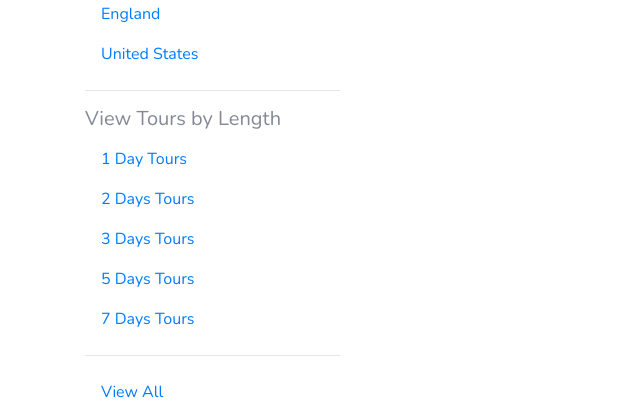
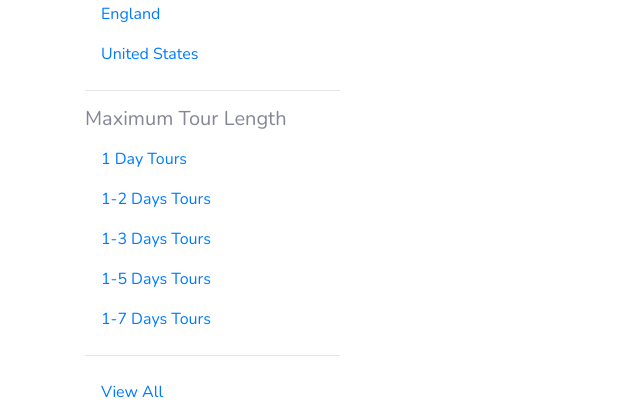
Before and after one commit to redlik/travelportal-m3, a Flask app: page /tours in a window 1280 px wide. Shown: the part 278-694 px from the top of the page, without its empty margins (0-640 px from the left). Run offline with Flask 2, Linux system fonts and the light colour scheme; data that the repository does not hold is empty; some libraries are stand-ins or nearby versions.

```diff
--- a/application/templates/tours.html
+++ b/application/templates/tours.html
@@ -6,21 +6,27 @@
         <div class="col-md-3 sidebar">
             <h5>View Tours by Country</h5>
             <nav class="nav flex-column">
-            <a class="nav-link {% if country =='france' %} active {% endif %}" href="{{ url_for('tours_location', country='france') }}">France</a>
-            <a class="nav-link {% if country =='ireland' %} active {% endif %}" href="{{ url_for('tours_location', country='ireland') }}">Ireland</a>
-            <a class="nav-link {% if country =='italy' %} active {% endif %}" href="{{ url_for('tours_location', country='italy') }}">Italy</a>
-            <a class="nav-link {% if country =='spain' %} active {% endif %}" href="{{ url_for('tours_location', country='spain') }}">Spain</a>
-            <a class="nav-link {% if country =='uk' %} active {% endif %}" href="{{ url_for('tours_location', country='uk') }}">England</a>
-            <a class="nav-link {% if country =='us' %} active {% endif %}" href="{{ url_for('tours_location', country='us') }}">United States</a>
+                <a class="nav-link {% if country =='france' %} active {% endif %}"
+                    href="{{ url_for('tours_location', country='france') }}">France</a>
+                <a class="nav-link {% if country =='ireland' %} active {% endif %}"
+                    href="{{ url_for('tours_location', country='ireland') }}">Ireland</a>
+                <a class="nav-link {% if country =='italy' %} active {% endif %}"
+                    href="{{ url_for('tours_location', country='italy') }}">Italy</a>
+                <a class="nav-link {% if country =='spain' %} active {% endif %}"
+                    href="{{ url_for('tours_location', country='spain') }}">Spain</a>
+                <a class="nav-link {% if country =='uk' %} active {% endif %}"
+                    href="{{ url_for('tours_location', country='uk') }}">England</a>
+                <a class="nav-link {% if country =='us' %} active {% endif %}"
+                    href="{{ url_for('tours_location', country='us') }}">United States</a>
             </nav>
             <hr>
-        <h5>View Tours by Length</h5>
+            <h5>Maximum Tour Length</h5>
             <nav class="nav flex-column">
-            <a class="nav-link" href="{{ url_for('tours_length', length='1 Day') }}">1 Day Tours</a>
-            <a class="nav-link" href="{{ url_for('tours_length', length='2 Days') }}">2 Days Tours</a>
-            <a class="nav-link" href="{{ url_for('tours_length', length='3 Days') }}">3 Days Tours</a>
-            <a class="nav-link" href="{{ url_for('tours_length', length='5 Days') }}">5 Days Tours</a>
-            <a class="nav-link" href="{{ url_for('tours_length', length='7 Days') }}">7 Days Tours</a>
+                <a class="nav-link" href="{{ url_for('tours_length', length=1) }}">1 Day Tours</a>
+                <a class="nav-link" href="{{ url_for('tours_length', length=2) }}">1-2 Days Tours</a>
+                <a class="nav-link" href="{{ url_for('tours_length', length=3) }}">1-3 Days Tours</a>
+                <a class="nav-link" href="{{ url_for('tours_length', length=5) }}">1-5 Days Tours</a>
+                <a class="nav-link" href="{{ url_for('tours_length', length=7) }}">1-7 Days Tours</a>
             </nav>
             <hr>
             <nav class="nav flex-column">
@@ -40,12 +46,15 @@
                     {% for single_tour in tours %}
                     <div class="col-md-4 mb-4">
                         <div class="card shadow">
-                            <img src="https://source.unsplash.com/{{ single_tour["tour_photo1"] }}/253x160" class="card-img-top" alt="London">
+                            <img src="https://source.unsplash.com/{{ single_tour["tour_photo1"] }}/253x160"
+                                class="card-img-top" alt="London">
                             <div class="card-body">
                                 <h5 class="card-title">{{ single_tour["tour_name"]}}</h5>
                                 <h6 class="card-subtitle mb-2">{{ single_tour["tour_description"]|truncate(75) }}</h6>
-                                <p class="card-text">{{ single_tour["tour_length"] }}<br />From €{{ (single_tour["tour_price"]) }}/person</p>
-                                <a href="{{ url_for('tour', tour_slug=single_tour['tour_slug']) }}" class="btn btn-danger">View Details</a>
+                                <p class="card-text">{{ single_tour["tour_length"] }}<br />From
+                                    €{{ (single_tour["tour_price"]) }}/person</p>
+                                <a href="{{ url_for('tour', tour_slug=single_tour['tour_slug']) }}"
+                                    class="btn btn-danger">View Details</a>
                             </div>
                         </div>
                     </div>
```
Lines whose indentation alone changed are shown as unchanged.
